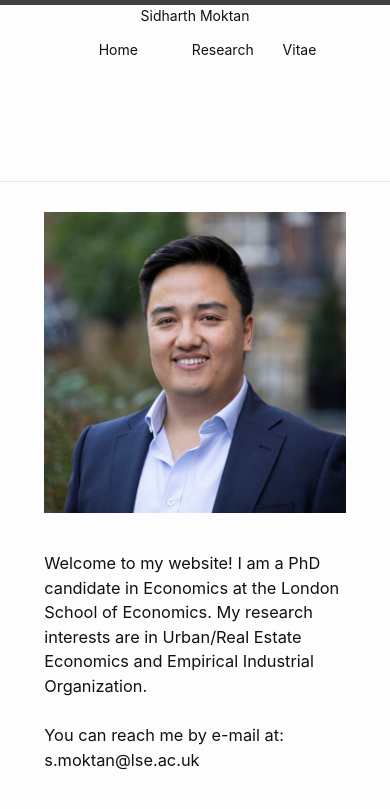
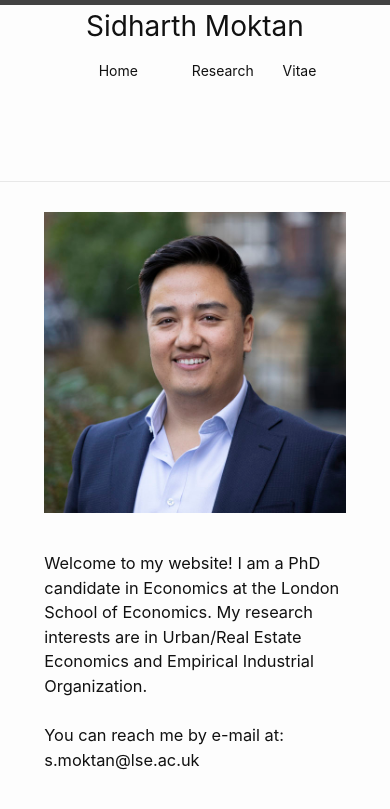
Before and after one commit to sidharthmoktan/sidharthmoktan.github.io, a Jekyll site: the page built from index.markdown, in a window 390 px wide. Shown: the top 809 px of the page. Built offline with Jekyll 4.4.1, drawn with Linux system fonts in a browser that asks for light colours.

Commit message:
Update _layout.scss

```diff
--- a/_sass/minima/_layout.scss
+++ b/_sass/minima/_layout.scss
@@ -6,7 +6,7 @@
       font-size: 4.5vw
   }
   @media screen and (max-width: 600px) {
-      font-size: $base-font-size
+      font-size: $base-font-size*2
   }
   text-align: center;
   border-top: 5px solid $grey-color-dark;
```
